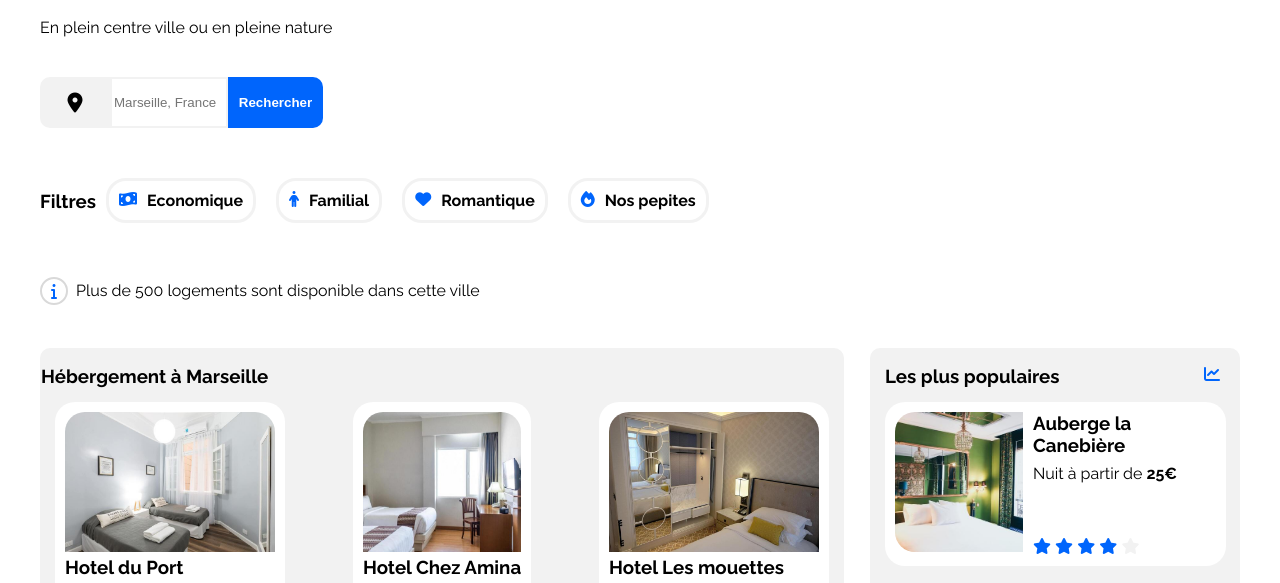
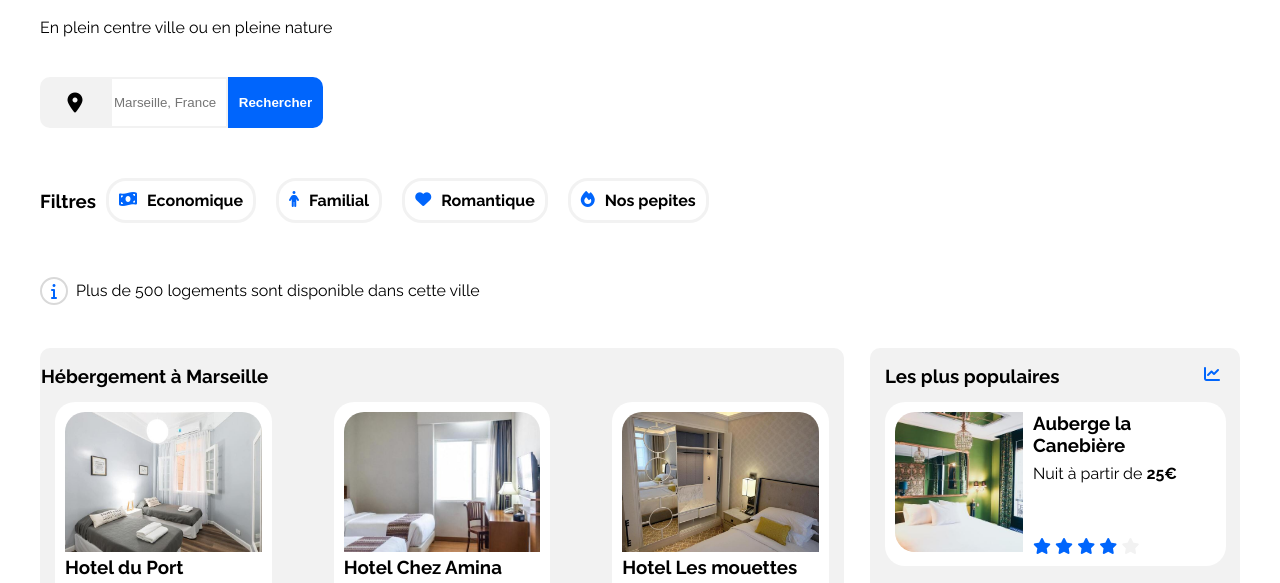
Before and after one commit to GMotala/Project-2--BOOKI, a plain HTML site: page CODE/indexTHEONE.html in a window 1280 px wide. Shown: the part 144-727 px from the top of the page. Drawn offline with Linux system fonts and the light colour scheme.

Commit message:
hebergement card spacing

```diff
--- a/CODE/css/style.css
+++ b/CODE/css/style.css
@@ -156,6 +156,10 @@ margin:0; /* resets the built-in css from browser */
   width: 67%;
   background: #F2F2F2;
   border-radius: 10px;
+}
+
+#hebergementBox a{
+  width: 28%;
 }
 
 #hebergementBoxTitle {
```
